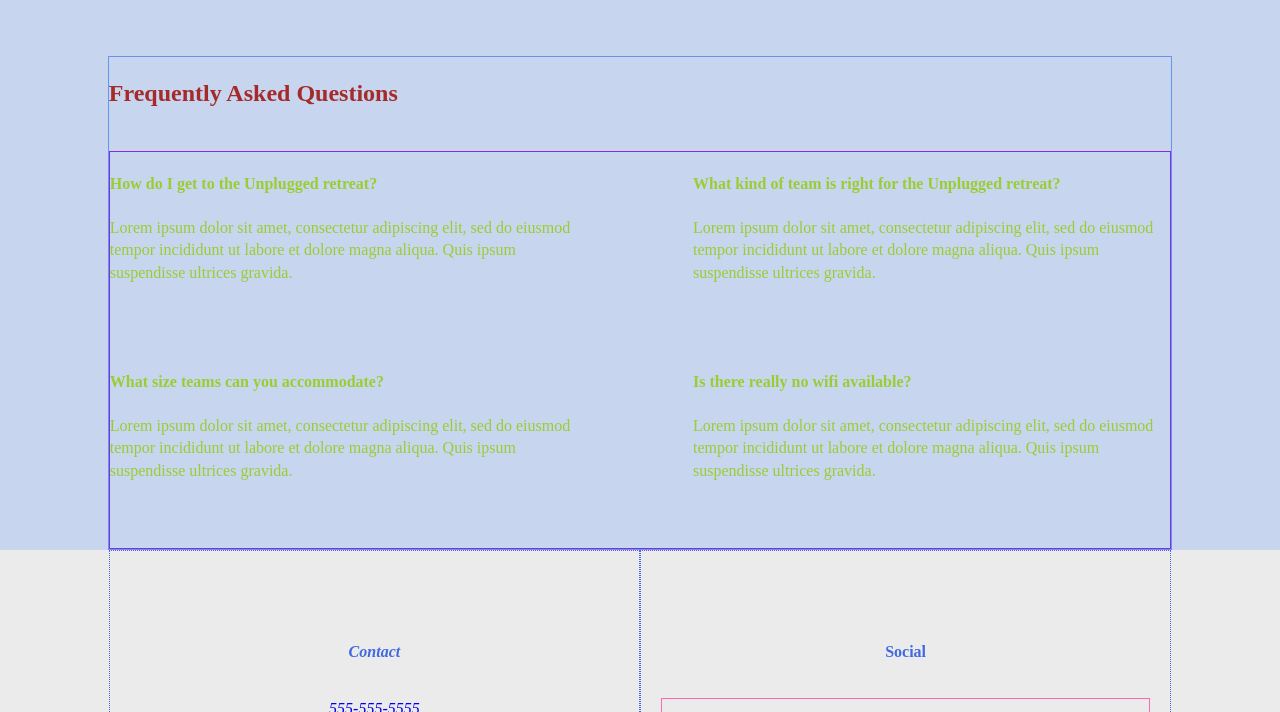
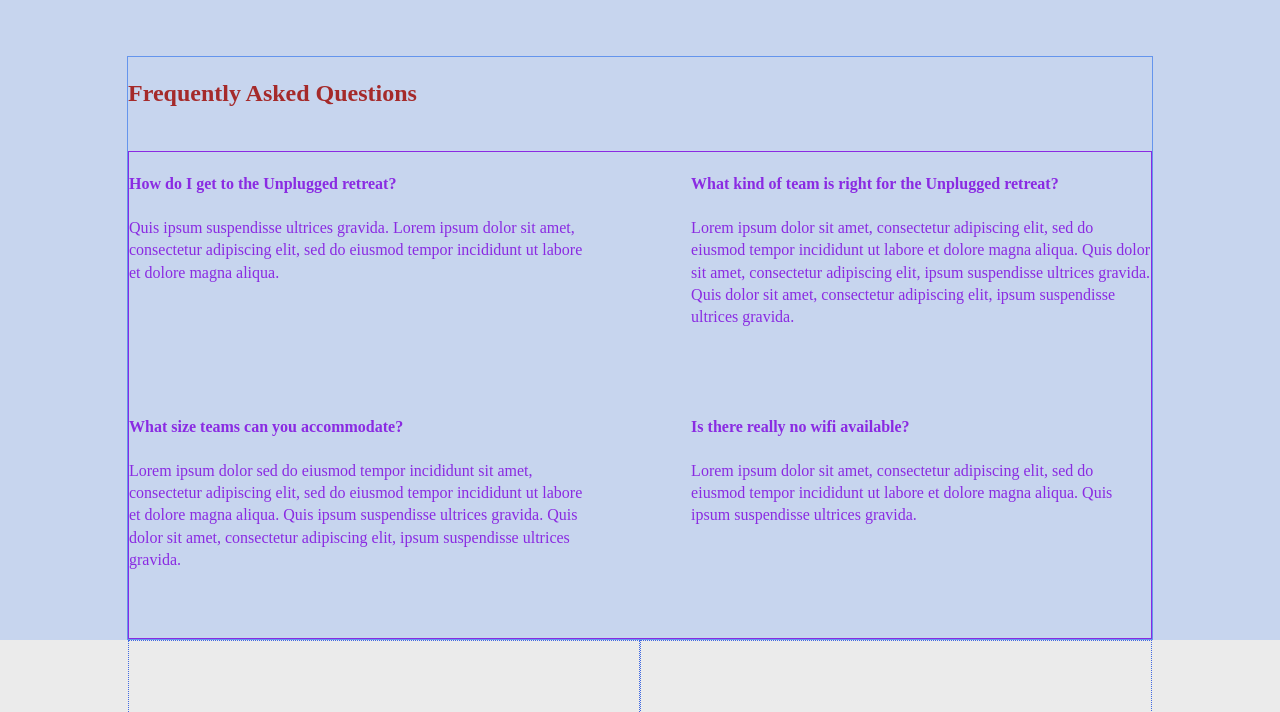
Before and after one commit to CarolynBuck-Gengler/unplugged-retreat, a plain HTML site: page faq/index.html in a window 1280 px wide. Shown: the part 57-769 px from the top of the page. Drawn offline with Linux system fonts and the light colour scheme.

Commit message:
Add changes to make faq page responsive for desktop

```diff
--- a/css/main.css
+++ b/css/main.css
@@ -374,7 +374,7 @@ aside .signup-form input {
   display: flex;
   justify-content: center;
   align-items: center;
-  color: yellowgreen;
+  color: blueviolet;
   border: blueviolet 1px solid;
   /* flex-direction: column; */
   flex-flow: row wrap; /* not sure what difference this makes */
@@ -599,7 +599,7 @@ aside .signup-form input {
   }
   footer .social-icons {
     justify-content: space-around;
-    margin: 0 20px;
+    margin: 0 75px;
   }
   /**************************** styles for main page content *******************/
   .hero-area h1 {
@@ -684,6 +684,7 @@ aside .signup-form input {
   }
   .faq-page .questions {
     justify-content: space-between;
+    align-items: flex-start;
   }
   .question {
     flex-basis: 45%;
@@ -692,14 +693,24 @@ aside .signup-form input {
 }
 
 @media only screen and (min-width: 1200px) {
-/*Desktop styles here*/
-  /* for testing purposes */
+/********************* Desktop styles here ************************************/
+/********************* body, header, and footer styles for tablet ************/
+
+/* for testing purposes */
   body {
     background-color: rgb(199, 213, 238);
   }
-  .features .content-wrapper {
+  /* .features .content-wrapper {
+    width: 80%;
+  } */
+  .content-wrapper,
+  header .content-wrapper,
+  footer .content-wrapper
+  /* .hero-area .content-wrapper  */
+  {
     width: 80%;
   }
+
 }
 /* @media only screen and (min-width: 35em) { */
   /* Style adjustments for viewports that meet the condition */
--- a/faq/index.html
+++ b/faq/index.html
@@ -45,18 +45,21 @@
         <div class="questions">
           <div class="question">
             <h4>How do I get to the Unplugged retreat?</h4>
-            <p>Lorem ipsum dolor sit amet, consectetur adipiscing elit, sed do eiusmod tempor incididunt ut labore et
-              dolore magna aliqua. Quis ipsum suspendisse ultrices gravida.</p>
+            <p>Quis ipsum suspendisse ultrices gravida. Lorem ipsum dolor sit amet, consectetur adipiscing elit,
+              sed do eiusmod tempor incididunt ut labore et dolore magna aliqua.</p>
           </div>
           <div class="question">
             <h4>What kind of team is right for the Unplugged retreat?</h4>
             <p>Lorem ipsum dolor sit amet, consectetur adipiscing elit, sed do eiusmod tempor incididunt ut labore et
-              dolore magna aliqua. Quis ipsum suspendisse ultrices gravida.</p>
+              dolore magna aliqua. Quis dolor sit amet, consectetur adipiscing elit, ipsum suspendisse ultrices gravida.
+              Quis dolor sit amet, consectetur adipiscing elit, ipsum suspendisse ultrices gravida.</p>
           </div>
           <div class="question">
             <h4>What size teams can you accommodate?</h4>
-            <p>Lorem ipsum dolor sit amet, consectetur adipiscing elit, sed do eiusmod tempor incididunt ut labore et
-              dolore magna aliqua. Quis ipsum suspendisse ultrices gravida.</p>
+            <p>Lorem ipsum dolor sed do eiusmod tempor incididunt sit amet, consectetur adipiscing elit,
+              sed do eiusmod tempor incididunt ut labore et
+              dolore magna aliqua. Quis ipsum suspendisse ultrices gravida.
+              Quis dolor sit amet, consectetur adipiscing elit, ipsum suspendisse ultrices gravida.</p>
           </div>
           <div class="question">
             <h4>Is there really no wifi available?</h4>
```
